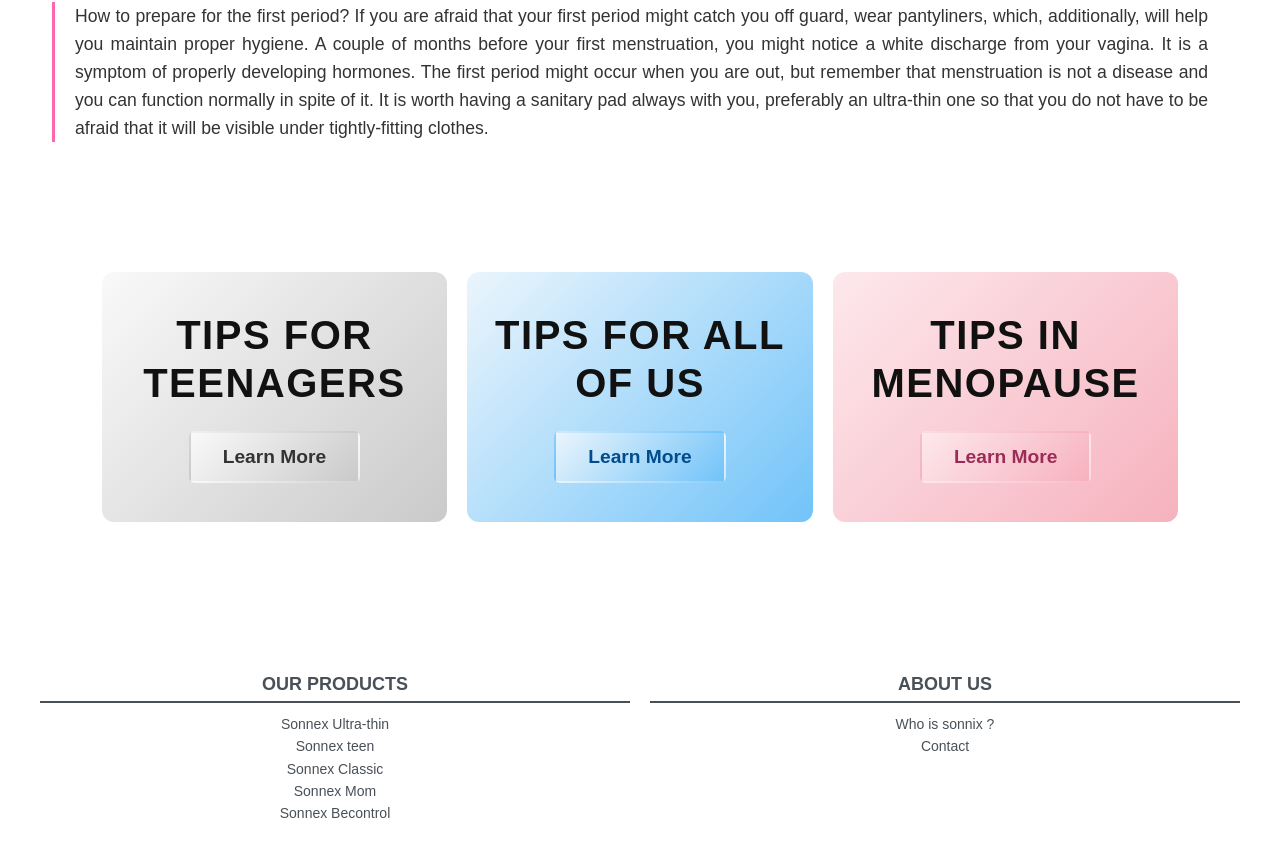
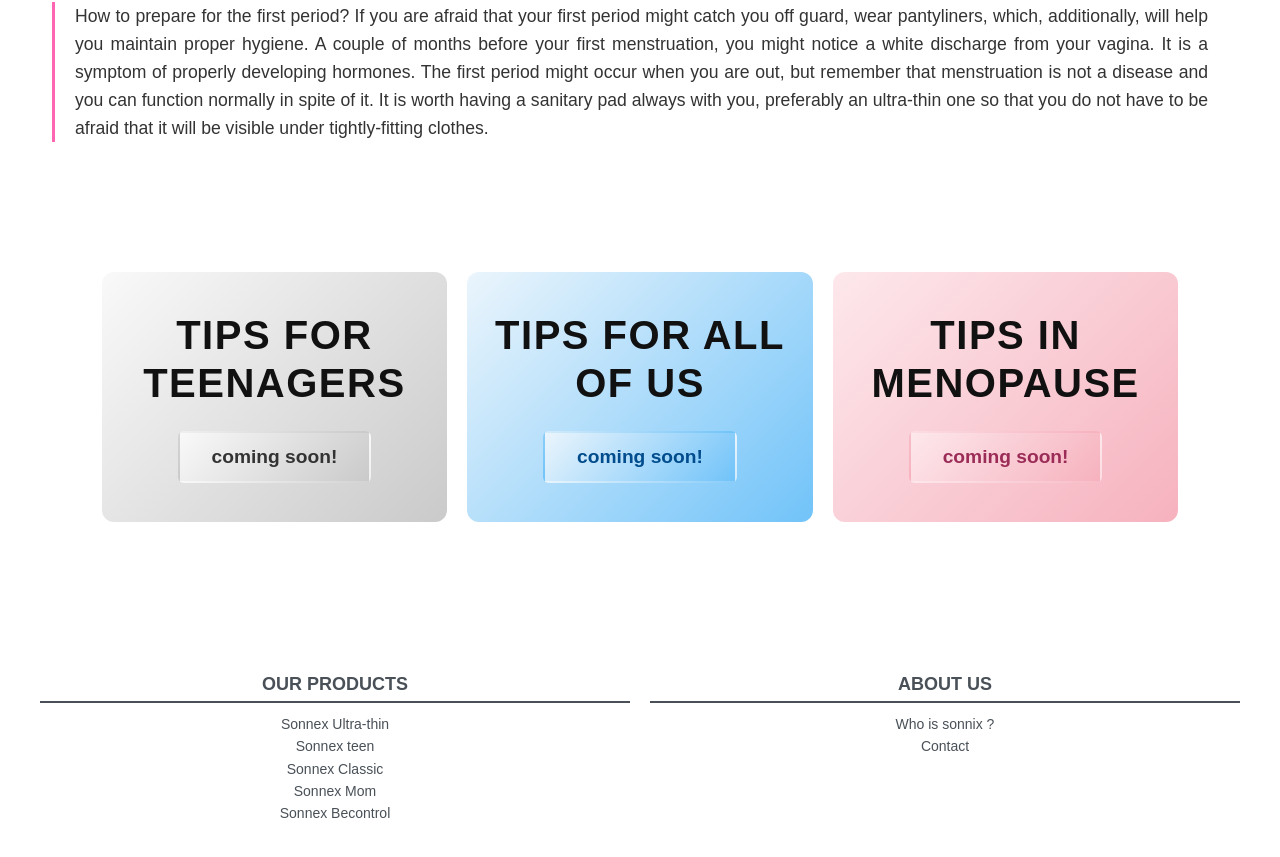
Before and after one commit to OppoTrain/sonnexuk, a React (Vite) app: page /tips-teenager-how in a window 1280 px wide. Shown: the part 1112-1969 px from the top of the page. Built offline with nearby package versions, Linux system fonts and the light colour scheme.

Commit message:
update tips

```diff
--- a/src/locales/en.json
+++ b/src/locales/en.json
@@ -46,15 +46,15 @@
   "tips": {
     "teenagers": {
       "title": "Tips for Teenagers",
-      "button": "Learn More"
+      "button": "coming soon!"
     },
     "forAllOfUs": {
       "title": "Tips for All of Us",
-      "button": "Learn More"
+      "button": "coming soon!"
     },
     "menopause": {
       "title": "Tips in Menopause",
-      "button": "Learn More"
+      "button": "coming soon!"
     }
   },
   "aboutUs": {
--- a/src/pages/tips/tips.jsx
+++ b/src/pages/tips/tips.jsx
@@ -15,7 +15,7 @@ function Tips() {
 
       <div className="tips-row">
         {/* Teenagers Section */}
-        <div className="tips-section" onClick={() => navigate("/teenager")}>
+        <div className="tips-section" onClick={() => navigate("")}>
           <div className="tips-overlay light-gray">
             <div className="tips-content">
               <h1 className="tips-title">{t("tips.teenagers.title")}</h1>
@@ -27,10 +27,7 @@ function Tips() {
         </div>
 
         {/* For All of Us Section */}
-        <div
-          className="tips-section"
-          onClick={() => navigate("/for-all-of-us")}
-        >
+        <div className="tips-section" onClick={() => navigate("")}>
           <div className="tips-overlay light-blue">
             <div className="tips-content">
               <h1 className="tips-title">{t("tips.forAllOfUs.title")}</h1>
@@ -42,7 +39,7 @@ function Tips() {
         </div>
 
         {/* Menopause Section */}
-        <div className="tips-section" onClick={() => navigate("/menopause")}>
+        <div className="tips-section" onClick={() => navigate("")}>
           <div className="tips-overlay light-pink">
             <div className="tips-content">
               <h1 className="tips-title">{t("tips.menopause.title")}</h1>
```
